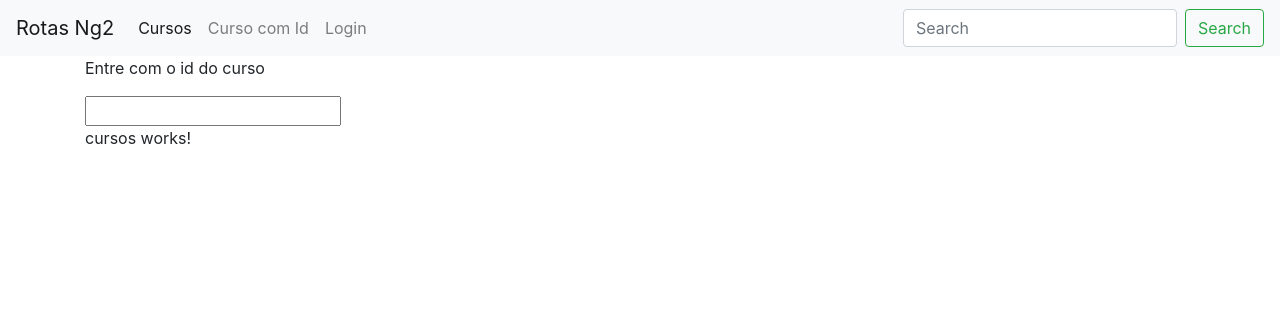
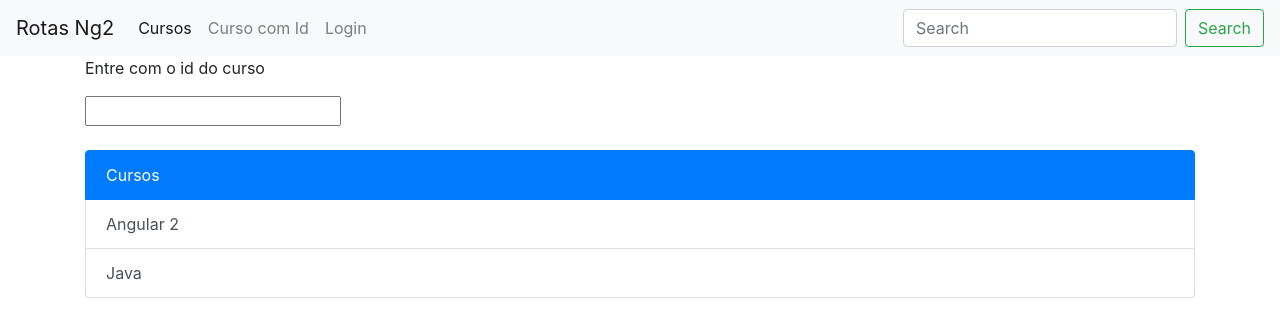
Before and after one commit to thonecardoso/angular-rotas, an Angular app: page /cursos in a window 1280 px wide. Shown: the top 334 px of the page. Built offline with nearby package versions, Linux system fonts and the light colour scheme.

Commit message:
Curso Angular #55: Rotas Imperativas: Redirecionamento via código

```diff
--- a/src/app/app-routing.module.ts
+++ b/src/app/app-routing.module.ts
@@ -4,12 +4,14 @@
 import {CursosComponent} from './cursos/cursos.component';
 import {LoginComponent} from './login/login.component';
 import {CursoDetalheComponent} from './curso-detalhe/curso-detalhe.component';
+import {CursoNaoEncontradoComponent} from './curso-nao-encontrado/curso-nao-encontrado.component';
 
 const routes: Routes = [
   {path: '', component: HomeComponent},
   {path: 'cursos', component: CursosComponent},
   {path: 'curso/:id', component: CursoDetalheComponent},
-  {path: 'login', component: LoginComponent}
+  {path: 'login', component: LoginComponent},
+  {path: 'naoEncontrado', component: CursoNaoEncontradoComponent}
 ];
 
 @NgModule({
--- a/src/app/app.component.html
+++ b/src/app/app.component.html
@@ -27,5 +27,7 @@
 <div class="container">
   <p>Entre com o id do curso</p>
   <input #idCurso >
+  <br>
+  <br>
   <router-outlet></router-outlet>
 </div>
--- a/src/app/curso-detalhe/curso-detalhe.component.html
+++ b/src/app/curso-detalhe/curso-detalhe.component.html
@@ -1,5 +1,8 @@
 <p>curso-detalhe works!</p>
 
-<div>
+<p>
   id: {{id}}
-</div>
+</p>
+<p>
+  nome: {{curso?.nome}}
+</p>
--- a/src/app/curso-detalhe/curso-detalhe.component.ts
+++ b/src/app/curso-detalhe/curso-detalhe.component.ts
@@ -1,6 +1,7 @@
 import {Component, OnDestroy, OnInit} from '@angular/core';
-import {ActivatedRoute} from "@angular/router";
+import {ActivatedRoute, Router} from "@angular/router";
 import {Subscription} from "rxjs";
+import {CursosService} from "../cursos/cursos.service";
 
 @Component({
   selector: 'app-curso-detalhe',
@@ -10,15 +11,26 @@
 export class CursoDetalheComponent implements OnInit, OnDestroy {
 
   id!: string;
+  curso: any;
   inscricao!: Subscription;
 
-  constructor(private route: ActivatedRoute) {
+  constructor(
+    private route: ActivatedRoute,
+    private cursoService: CursosService,
+    private router: Router
+  ) {
   }
 
   ngOnInit(): void {
     this.inscricao = this.route.params.subscribe(
-      ((value: any) => this.id = value['id'])
-    );
+      (value: any) => {
+        this.id = value.id;
+        this.curso = this.cursoService.getCurso(this.id);
+
+        if(this.curso == null){
+          this.router.navigate(['naoEncontrado']);
+        }
+      });
   }
 
   ngOnDestroy(): void{
--- /dev/null
+++ b/src/app/curso-nao-encontrado/curso-nao-encontrado.component.html
@@ -0,0 +1 @@
+<p>curso-nao-encontrado works!</p>
--- /dev/null
+++ b/src/app/curso-nao-encontrado/curso-nao-encontrado.component.ts
@@ -0,0 +1,15 @@
+import { Component, OnInit } from '@angular/core';
+
+@Component({
+  selector: 'app-curso-nao-encontrado',
+  templateUrl: './curso-nao-encontrado.component.html',
+  styleUrls: ['./curso-nao-encontrado.component.scss']
+})
+export class CursoNaoEncontradoComponent implements OnInit {
+
+  constructor() { }
+
+  ngOnInit(): void {
+  }
+
+}
--- a/src/app/cursos/cursos.component.html
+++ b/src/app/cursos/cursos.component.html
@@ -1 +1,8 @@
-<p>cursos works!</p>
+<div class="list-group">
+  <a href="#" class="list-group-item list-group-item-action active">
+    Cursos
+  </a>
+  <a *ngFor="let curso of cursos" class="list-group-item list-group-item-action"
+  [routerLink]="['/curso', curso.id]"
+  >{{curso.nome}}</a>
+</div>
--- a/src/app/cursos/cursos.component.ts
+++ b/src/app/cursos/cursos.component.ts
@@ -1,4 +1,5 @@
 import { Component, OnInit } from '@angular/core';
+import {CursosService} from "./cursos.service";
 
 @Component({
   selector: 'app-cursos',
@@ -7,9 +8,12 @@
 })
 export class CursosComponent implements OnInit {
 
-  constructor() { }
+  cursos: any;
+
+  constructor(private cursoService: CursosService) { }
 
   ngOnInit(): void {
+    this.cursos = this.cursoService.getCursos();
   }
 
 }
--- /dev/null
+++ b/src/app/cursos/cursos.service.ts
@@ -0,0 +1,28 @@
+import {Injectable} from '@angular/core';
+
+@Injectable({
+  providedIn: 'root'
+})
+export class CursosService {
+
+  getCursos(): any {
+    return [
+      {id: 1, nome: 'Angular 2'},
+      {id: 2, nome: 'Java'}
+    ];
+  }
+
+  getCurso(id: any): any {
+    const cursos = this.getCursos();
+    for (let i = 0; i < cursos.length; i++) {
+      const curso = cursos[i];
+      if (curso.id == id) {
+        return curso;
+      }
+    }
+    return null;
+  }
+
+  constructor() {
+  }
+}
```
Also changed, not shown: src/app/app.module.ts (+7 -2 lines), src/app/curso-nao-encontrado/curso-nao-encontrado.component.scss (added), 2 other files (tests, documents, lock files or other folders).
